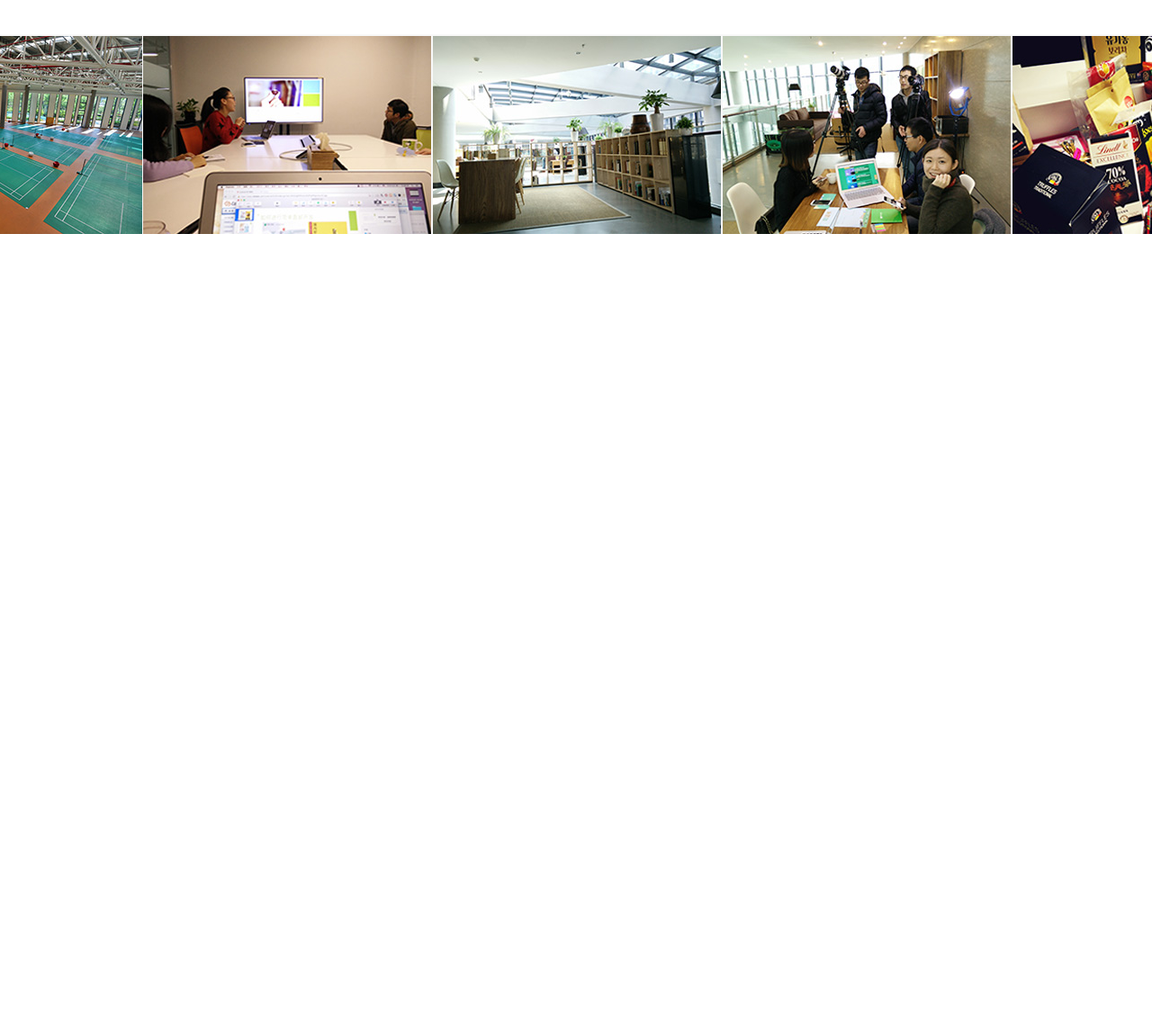
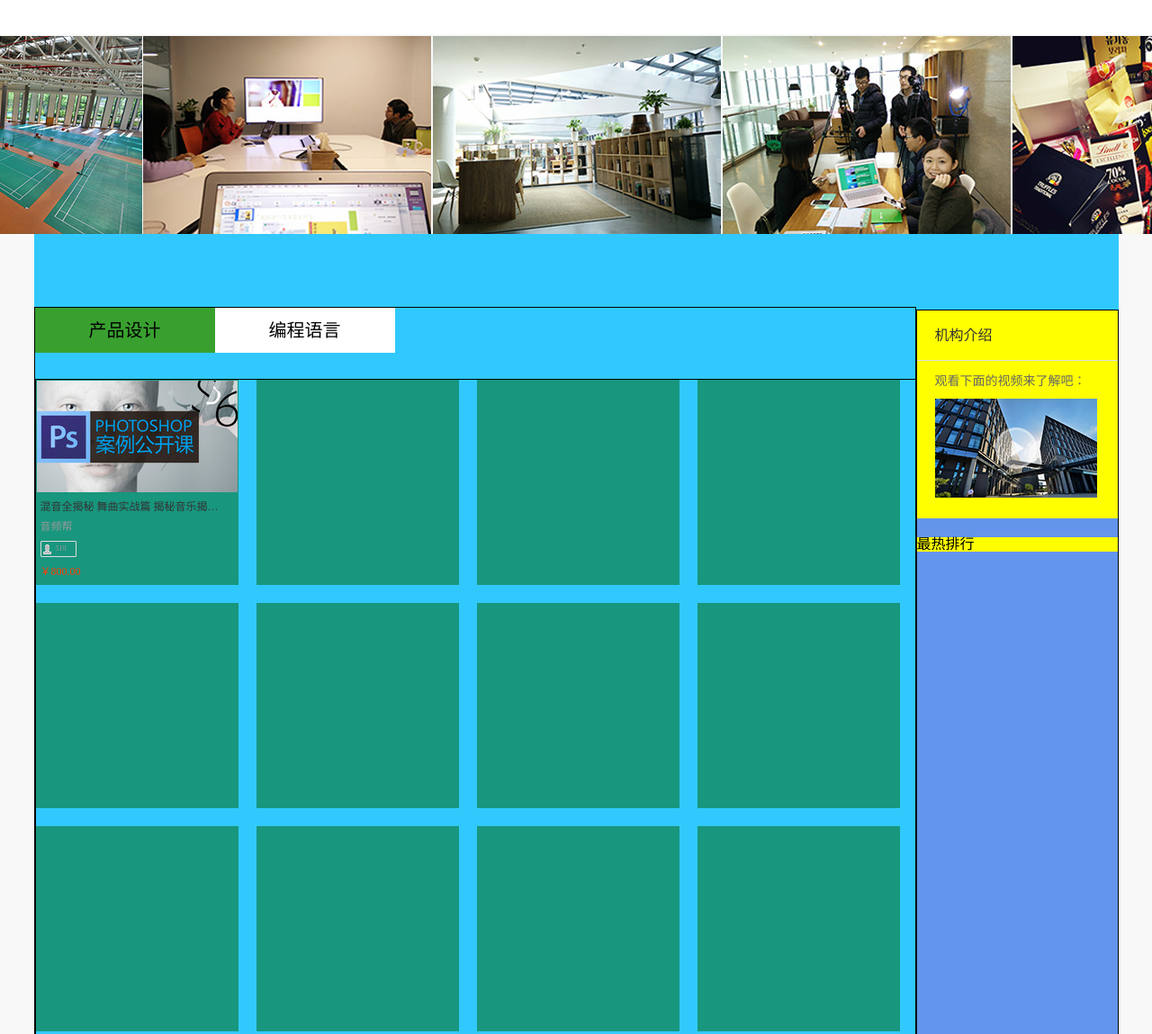
Before and after one commit to ljwrer/FEHomework, a plain HTML site: page index.html in a window 1280 px wide. Shown: the part 842-1991 px from the top of the page at 90% size. Before the commit the page ends 1102 px from the top, so only its background shows below. Drawn offline with Linux system fonts and the light colour scheme.

Commit message:
backhome

```diff
--- a/css/style.css
+++ b/css/style.css
@@ -99,11 +99,7 @@ table {
 .m-tip span{
 	margin-left: 6px;
 	width: 48px;
-}
-@media only screen and (min-width: 0px) and (max-width: 1204px) {
-	.m-tip{
-		width: 100%;
-	}
+	/*text-shadow: 0 1px #cccccc;*/
 }
 .g-head{
 	width: 100%;
@@ -217,12 +213,6 @@ table {
 .m-head .m-nav a:hover{
 	color:#39a030 ;
 }
-@media only screen and (min-width: 0px) and (max-width: 1204px) {
-	.m-head{
-		width: 100%;
-}
-}
-
 .g-nav1{
 	width: 100%;
 	height: 460px;
@@ -266,18 +256,6 @@ table {
 .m-silder .m-pointer .f-cur{
 	background:black;
 }
-
-@media only screen and (min-width: 1652px){
-	.m-silder .box li{
-		left: 0;
-		right: 0;
-		margin-left:0;
-	}
-	.m-silder .box li img{
-		width: 100%;
-	}
-}
-
 /*------------------------------------------*/
 .g-nav2{
 	width: 100%;
@@ -342,14 +320,6 @@ table {
 .m-intro .u-content a:hover{
 	text-decoration: underline;
 }
-
-@media only screen and (min-width: 0px) and (max-width: 1204px) {
-	.g-nav2 .m-intro{
-		width: 980px;
-		/*width: 100%;*/
-		min-width: ;
-	}
-}
 .g-nav3{
 	width: 100%;
 	height: 222px;
@@ -376,3 +346,181 @@ table {
 	box-sizing: border-box;
 }
 /*------------------------------------------*/
+.g-contnet{
+	width: 100%;
+	height: 1551px;
+	background: #f8f8f8;
+	overflow: hidden;
+}
+.g-content-box{
+	padding-top: 81px;
+	width: 1205px;
+	margin: 0 auto;
+	overflow: hidden;
+	background: rgba(0,191,255,0.8);
+}
+.g-main{
+	/*float: left;*/
+	overflow: hidden;
+	border: 1px solid black;
+}
+.g-main .m-tab{
+	margin-bottom: 29px;
+	overflow: hidden;
+}
+.m-tab span{
+	display: inline-block;
+	height: 50px;
+	width: 200px;
+	font:20px/50px "microsoft yahei";
+	text-align: center;
+	background: #ffffff;
+}
+.m-tab .j-tabed{
+	background: #39a030;
+}
+
+.m-card-box{
+	font-size: 0;
+	/*width: 750px;*/
+	width: 1000px;
+	height: 1240px;
+	overflow: hidden;
+	border: 1px solid black;
+}
+.m-card{
+	display: inline-block;
+	width: 225px;
+	height: 228px;
+	margin: 0 20px 20px 0;
+	overflow: hidden;
+	background: #ffffff;
+	background: rgba(0,100,0,0.5);
+}
+.m-card img{
+
+	width: 223px;
+	height: 124px;
+	margin: 1px 1px 0;
+}
+.m-card .description{
+	padding:10px 11px 0 5px;
+	overflow: hidden;
+	white-space: nowrap;
+	text-overflow: ellipsis;
+	font: 12px/12px "microsoft yahei";
+	color: #333333;
+
+}
+.m-card .provider{
+	padding: 10px 0 0 5px;
+	font: 12px/12px "microsoft yahei";
+	color: #999999;
+}
+.m-card .m-learnercount{
+	width: 38px;
+	height: 16px;
+	margin: 10px 0 0 5px;
+	border: 1px solid #dddddd;
+	border-radius: 1px;
+	font: 8px "microsoft yahei";
+	color: #999999;
+}
+.m-card .m-learnercount .u-sprite {
+	float: left;
+	background: url(../img/sprite.png) no-repeat -195px 0;
+	width: 9px;
+	height: 11px;
+	margin: 3px 5px 0 2px;
+}
+.m-card .m-learnercount span{
+	display: inline-block;
+	line-height: 16px;
+}
+.m-card .price{
+	display: block;
+	padding: 10px 0 10px 5px;
+	font:12px/12px "microsoft yahei";
+	color: #ff3f00;
+}
+.g-main .m-pager{
+	float: right;
+	color: #666666;
+}
+.m-pager{
+	font-size: 0;
+}
+.m-pager li{
+	display: inline-block;
+	font: 14px "microsoft yahei";
+}
+.g-aside{
+	float: right;
+	margin-top: 3px;
+	background: cornflowerblue;
+	height: 1028px;
+	width: 223px;
+	border: 1px solid black;
+}
+.m-org{
+	background: yellow;
+	box-shadow:0 1px 0 #d4d3d3,1px 1px 0 #ecebeb,-1px 1px 0 #ecebeb,0 2px 0 #ecebeb,;
+}
+.m-org h2{
+	display: block;
+	padding-left: 20px;
+	border-bottom: 1px solid #dddddd;
+	height: 55px;
+	font: 16px/55px "microsoft yahei";
+	color: #333333;
+}
+.m-org h3{
+	display: block;
+	padding-left: 20px;
+	padding-top: 12px;
+	font: 14px/22px "microsoft sans serif";
+	color: #666666;
+}
+.m-org img{
+	padding-top: 8px;
+	padding-left: 20px;
+	padding-bottom: 20px;
+}
+.g-aside .m-rank{
+	background: yellow;
+	margin-top: 21px;
+}
+
+/* ---------------------------------- */
+@media only screen and (min-width: 0px) and (max-width: 1204px) {
+	.m-tip{
+		width: 100%;
+		/*width: 980px;*/
+	}
+}
+@media only screen and (min-width: 0px) and (max-width: 1204px) {
+	.m-head{
+		width: 100%;
+		/*width: 980px;*/
+}
+}
+@media only screen and (min-width: 0px) and (max-width: 1204px) {
+	.m-head{
+		width: 100%;
+		/*width: 980px;*/
+}
+}
+@media only screen and (min-width: 0px) and (max-width: 1204px) {
+	.g-nav2 .m-intro{
+		width: 980px;
+		/*width: 100%;*/
+	}
+}
+@media only screen and (max-width:1204px ) {
+	.g-content-box{
+		width: 100%;
+	}
+	.m-card-box{
+		width: 750px;
+	}
+}
--- a/index.html
+++ b/index.html
@@ -5,6 +5,7 @@
 		<meta charset="utf-8" />
 		<title></title>
 		<link rel="stylesheet" href="css/style.css" />
+		<!--<script type="text/javascript" src="js/lib/require.js" data-main = "js/main/main.js" ></script>-->
 	</head>
 
 	<body>
@@ -112,21 +113,79 @@
 				</ul>
 			</div>
 		</div>
+		<div class="g-contnet">
+			<div class="g-content-box clear-fix">
+				<div class="g-aside">
+					<div class="m-org">
+						<h2>机构介绍</h2>
+						<h3>观看下面的视频来了解吧：</h3>
+						<img src="img/video.jpg"/>
+					</div>
+					<div class="m-rank">
+						<h2>最热排行</h2>
+					</div>
+				</div>
+				<div class="g-main">
+					<div class="m-tab">
+						<span class="j-tabed">产品设计</span><!--
+					 --><span>编程语言</span>
+					</div>
+					<div class="m-card-box">
+						<div class="m-card">
+							<img src="img/course.jpg"/>
+							<p class="description">混音全揭秘 舞曲实战篇 揭秘音乐揭秘混音全揭秘 舞曲实战篇 揭秘音乐揭秘混音全揭秘 舞曲实战篇 揭秘音乐揭秘混音全揭秘 舞曲实战篇 揭秘音乐揭秘</p>
+							<p class="provider">音频帮</p>
+							<div class="m-learnercount">
+								<div class="u-sprite">
 
-		<div class="g-contnet">
-			<div class="g-main">
-				<div class="m-tab"></div>
-				<div></div>
-				<div></div>
-			</div>
-			<div class="g-aside">
-				<div></div>
-				<div></div>
+								</div>
+								<span>510</span>
+							</div>
+							<span class="price">￥800.00</span>
+						</div>
+						<div class="m-card"></div>
+						<div class="m-card"></div>
+						<div class="m-card"></div>
+						<div class="m-card"></div>
+						<div class="m-card"></div>
+						<div class="m-card"></div>
+						<div class="m-card"></div>
+						<div class="m-card"></div>
+						<div class="m-card"></div>
+						<div class="m-card"></div>
+						<div class="m-card"></div>
+						<div class="m-card"></div>
+						<div class="m-card"></div>
+						<div class="m-card"></div>
+						<div class="m-card"></div>
+						<div class="m-card"></div>
+						<div class="m-card"></div>
+						<div class="m-card"></div>
+						<div class="m-card"></div>
+					</div>
+					<div class="m-pager">
+						<ul>
+							<li><</li>
+							<li>1</li>
+							<li>2</li>
+							<li>3</li>
+							<li>4</li>
+							<li>5</li>
+							<li>6</li>
+							<li>7</li>
+							<li>8</li>
+							<li>></li>
+						</ul>
+					</div>
+				</div>
 			</div>
 		</div>
-				<!--
-		<div></div>
-	-->
+		<div>
+			<div class="m-logo">
+					<span class="logo1">EDU</span>
+					<span class="logo2">网易教育产品部</span>
+				</div>
+		</div>
 	</body>
 
 </html>
```
Also changed, not shown: js/main/main.js (+11 -0 lines), 1 other file.
